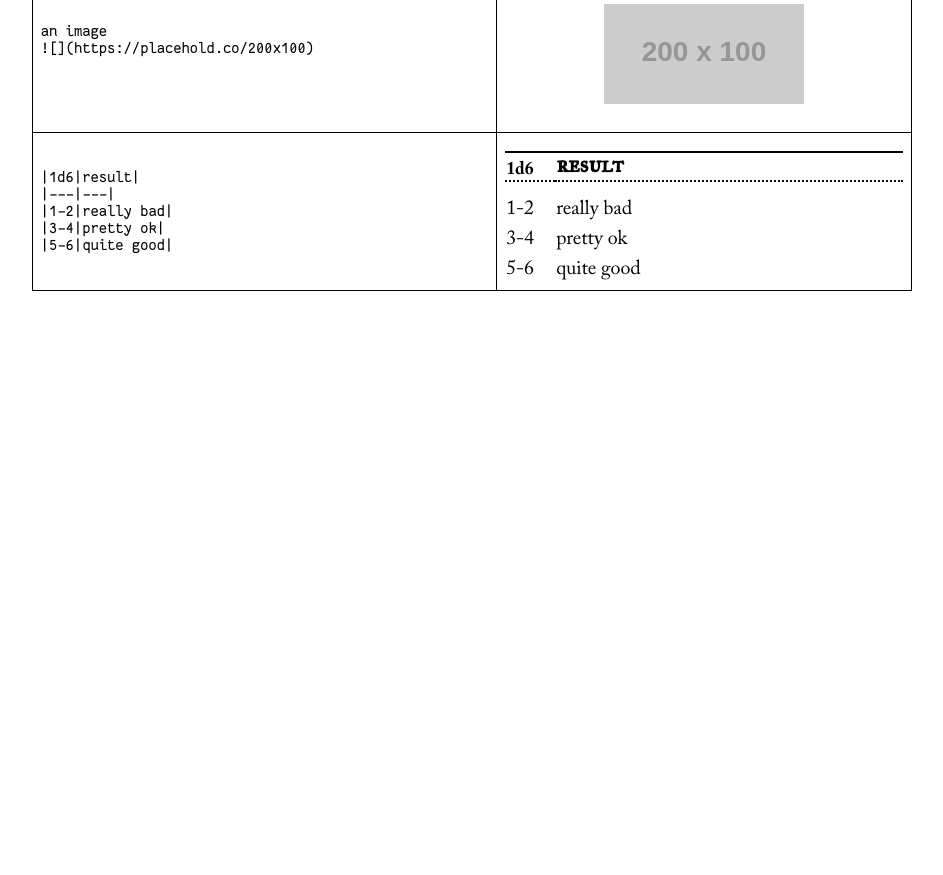
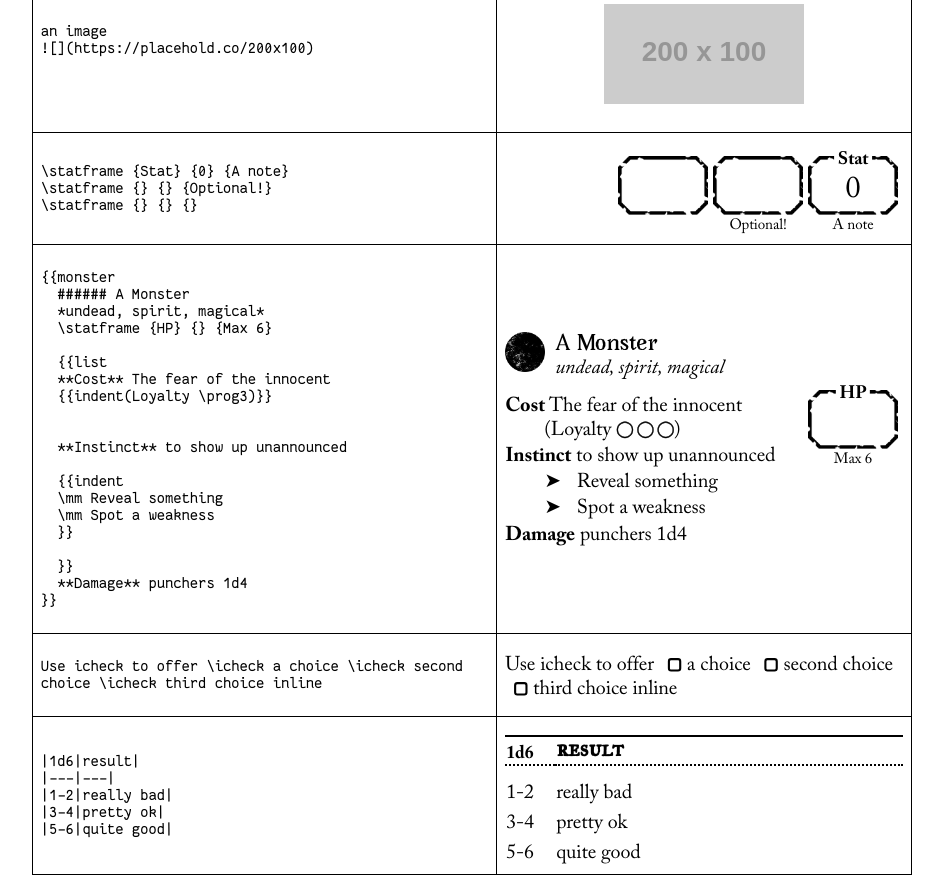
Before and after one commit to pricecomstock/stonetop-generator, a SvelteKit app: page /free in a window 1280 px wide. Shown: the part 3380-4255 px from the top of the page, without its empty margins (168-1111 px from the left). Before the commit the page ends 3671 px from the top, so only its background shows below. Built offline with nearby package versions, Linux system fonts and the light colour scheme.

Commit message:
kinda figure out monsters

```diff
--- a/src/lib/components/Instructions.svelte
+++ b/src/lib/components/Instructions.svelte
@@ -20,9 +20,31 @@
 		'##### H5 Move',
 		'##### \\check Selectable move',
 		'##### \\check Move with Hold \\prog4\n\n##### \\check Move with Hold \\hold2',
-		"###### H6 This isn't for anything yet",
+		'###### H6 Creature/NPC/Follower Name',
 		'Try taking notes in this blank space\n::::\nPretty neat!',
 		'an image\n![](https://placehold.co/200x100)',
+		'\\statframe {Stat} {0} {A note}\n\\statframe {} {} {Optional!}\n\\statframe {} {} {}',
+		`{{monster
+  ###### A Monster
+  *undead, spirit, magical*
+  \\statframe {HP} {} {Max 6}
+
+  {{list
+  **Cost** The fear of the innocent
+  {{indent(Loyalty \\prog3)}}
+
+
+  **Instinct** to show up unannounced
+
+  {{indent
+  \\mm Reveal something
+  \\mm Spot a weakness
+  }}
+
+  }}
+  **Damage** punchers 1d4
+}}`,
+		'Use icheck to offer \\icheck a choice \\icheck second\nchoice \\icheck third choice inline',
 		'|1d6|result|\n|---|---|\n|1-2|really bad|\n|3-4|pretty ok|\n|5-6|quite good|'
 	];
 </script>
--- a/src/lib/stonetop-markdown/marked-extension.ts
+++ b/src/lib/stonetop-markdown/marked-extension.ts
@@ -7,20 +7,39 @@ export const hooks = {
 
 		// Convert \check to ▢ with checkbox class
 		// Note consuming the following space
-		processed = processed.replaceAll(/(\n)?(\\check[0-9]*\s*)/gi, (match, p1) => {
+		processed = processed.replaceAll(/(\n)?(\\check[0-9]*\s*)/gi, (match) => {
 			const number = match.replace(/\D/gi, '');
 			const count = parseInt(number ? number[0] : '1');
 			const checks = '▢ '.repeat(count).trim();
 			return `\n<span class="checkboxes">${checks}</span>`;
-			// const startOfLine = Boolean(p1);
-			// return startOfLine
-			// 	? `<div class="checkboxes">${checks}</div>`
-			// 	: `<span class="checkboxes">${checks}</span>`;
 		});
+		// Inline check marks
+		processed = processed.replaceAll(/(\\icheck[0-9]*\s*)/gi, (match) => {
+			const number = match.replace(/\D/gi, '');
+			const count = parseInt(number ? number[0] : '1');
+			const checks = '▢ '.repeat(count).trim();
+			return `\n<span class="checkboxes inline-choice">${checks}</span>`;
+		});
+
+		// Replace \statframe with a .statframe div, accepting parameters for name, value, and note
+		processed = processed.replaceAll(
+			/\\statframe\s*{([^}]*)}\s*{([^}]*)}\s*{([^}]*)}/gi,
+			(match, p1, p2, p3) => {
+				return `<div class="statframe">
+	<div class="name">${p1}</div>
+	<div class="value">${p2}</div>
+	<div class="note">${p3}</div>
+</div>`;
+			}
+		);
 
 		processed = processed.replaceAll(/{{list/gi, "<div class='pseudo-list'>\n");
 		processed = processed.replaceAll(/{{checkgroup/gi, "<div class='check-group'>\n");
 		processed = processed.replaceAll(/{{indent/gi, "<div class='indented'>\n");
+		processed = processed.replaceAll(
+			/{{monster/gi,
+			'<div class=\'monster\'><img src="img/creature-icon.png">\n'
+		);
 		processed = processed.replaceAll(/}}/gi, '</div>');
 
 		return processed;
--- a/src/md-render.postcss
+++ b/src/md-render.postcss
@@ -64,8 +64,7 @@
 
 	/* Smaller headers */
 	& h4,
-	h5,
-	h6 {
+	h5 {
 		font-family: 'Adobe Caslon Pro';
 		font-weight: 'bold';
 		text-transform: uppercase;
@@ -75,6 +74,17 @@
 		/* Moves with hold have the bubbles to the right */
 		& span.progress {
 			float: right;
+		}
+	}
+
+	& h6 {
+		font-family: 'Avara';
+		font-weight: 'bold';
+		font-size: 1em;
+		margin: 0;
+
+		+ p {
+			margin-top: 0em;
 		}
 	}
 
@@ -202,6 +212,11 @@
 		margin-right: 1em;
 	}
 
+	.checkboxes.inline-choice {
+		margin-left: 0.5em;
+		margin-right: 0.25em;
+	}
+
 	.mm-bullet {
 		margin-right: 0.8em;
 	}
@@ -214,4 +229,63 @@
 		height: 1em;
 		margin: 0;
 	}
+
+	.monster {
+		& img {
+			aspect-ratio: 1/1;
+			height: 2em;
+
+			float: left;
+
+			margin: 0 0.5em 0 0;
+		}
+	}
+
+	& div.statframe {
+		float: right;
+		display: inline-flex;
+		position: relative;
+		background: url('/img/statframe.png') no-repeat;
+		aspect-ratio: 3/2;
+		height: 3em;
+		background-size: contain;
+
+		flex-direction: column;
+		justify-content: center;
+		align-items: center;
+
+		/* Room for note */
+		margin-bottom: 1em;
+
+		margin-top: 0.5em;
+		margin-right: 0.25em;
+
+		.name {
+			font-size: 0.9em;
+			font-weight: bold;
+			text-align: center;
+			background-color: white;
+			padding: 0 0.2em;
+
+			position: absolute;
+			top: -0.4em;
+			left: 50%;
+			transform: translate(-50%, 0);
+		}
+
+		.value {
+			text-align: center;
+			font-size: 1.5em;
+			font-weight: normal;
+
+			/* just compensating for font baseline */
+			padding-top: 0.25em;
+		}
+
+		.note {
+			font-size: 0.75em;
+			position: absolute;
+			bottom: -1.25em;
+		}
+	}
 }
```
Also changed, not shown: src/routes/(app)/+page.svelte (+19 -5 lines), static/img/creature-icon.png (added), static/img/statframe.png (added).
